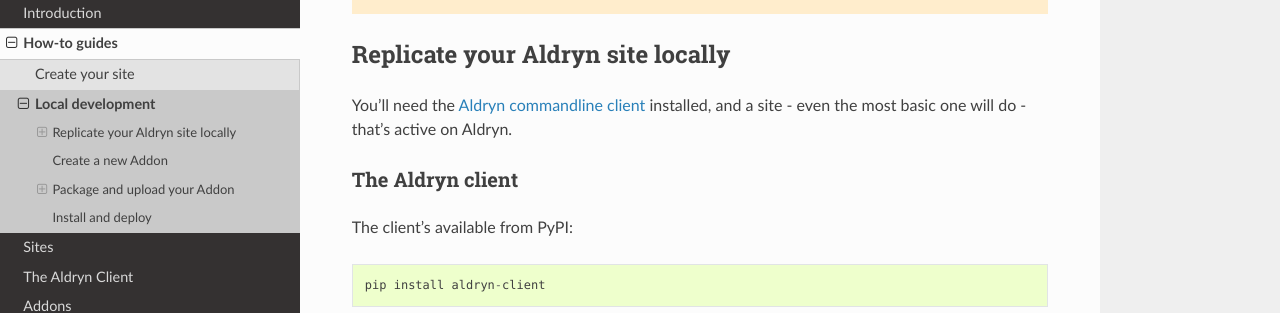
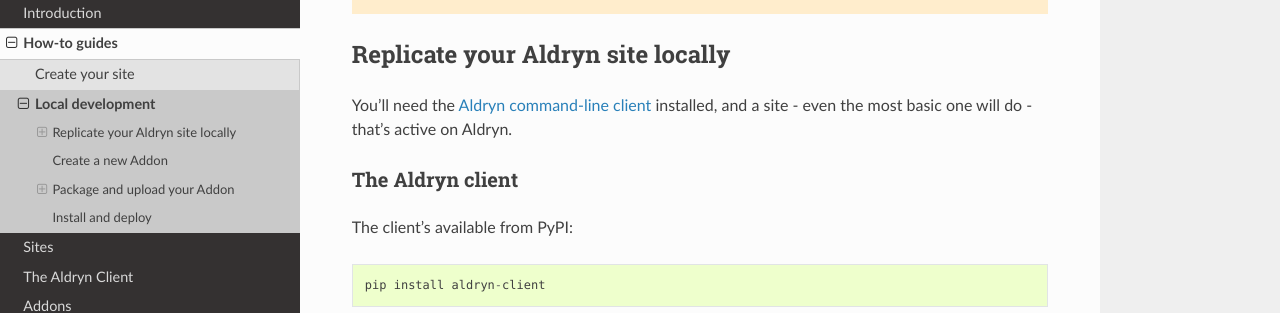
Before and after one commit to aldryn/aldryn-docs, a Sphinx documentation site: the page built from docs/how-to/local_development.rst, in a window 1280 px wide and 900 px high, scrolled down 325 px. Shown: the part 162-475 px from the top of the window. Built offline with Sphinx 7.4.7 and the Read the Docs theme 2.0.0, drawn with Linux system fonts in a browser that asks for light colours.

Commit message:
Standardise on 'command line' (noun), 'command-line' (modifier)

```diff
--- a/docs/how-to/local_development.rst
+++ b/docs/how-to/local_development.rst
@@ -21,7 +21,7 @@
 Replicate your Aldryn site locally
 ==================================
 
-You'll need the :ref:`Aldryn commandline client <aldryn_client>` installed, and a site - even the
+You'll need the :ref:`Aldryn command-line client <aldryn_client>` installed, and a site - even the
 most basic one will do - that's active on Aldryn.
 
 
--- a/docs/reference/client/dump.rst
+++ b/docs/reference/client/dump.rst
@@ -22,7 +22,7 @@
 Using the client
 ****************
 
-After installing, you'll have a command line tool called ``aldryn`` at your disposal. Running
+After installing, you'll have a command-line tool called ``aldryn`` at your disposal. Running
 it with no arguments will give you all possible commands.
 
 Logging in
--- a/docs/reference/client/usage.rst
+++ b/docs/reference/client/usage.rst
@@ -1,7 +1,7 @@
 Using the client
 ================
 
-After installing, you'll have a command line tool called ``aldryn`` at your disposal.
+After installing, you'll have a command-line tool called ``aldryn`` at your disposal.
 Running it with no arguments will give you all possible commands.
 
 
```
